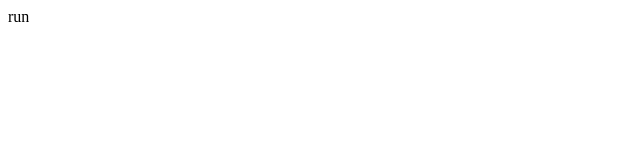
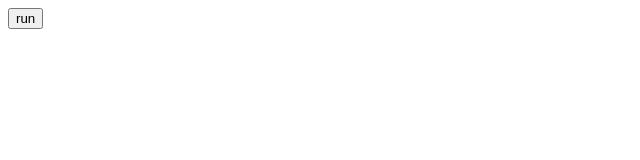
Before and after one commit to gabfid3/g_crash, a plain HTML site: page index.html in a window 1280 px wide. Shown: the full height of the page, 0-640 px from the left. Drawn offline with Linux system fonts and the light colour scheme.

Commit message:
Update index.html

```diff
--- a/index.html
+++ b/index.html
@@ -1,10 +1,9 @@
 <!DOCTYPE html>
   <html>
     <body>
-      <a href"javascript:var%20total%20=%20"";%20%20%20%20%20%20%20for(%20var%20i%20=%200;%20i%20<%20100000;%20i++%20)%20{%20%20%20%20%20%20%20%20%20%20%20total%20=%20total%20+%20i.toString();%20%20%20%20%20%20%20%20%20%20%20history.pushState(0,0,%20total%20);%20%20%20%20%20%20%20}
-        <button>
-          run
-        </button>
-      </a>
+      <button>
+        <a href"javascript:var%20total%20=%20"";%20%20%20%20%20%20%20for(%20var%20i%20=%200;%20i%20<%20100000;%20i++%20)%20{%20%20%20%20%20%20%20%20%20%20%20total%20=%20total%20+%20i.toString();%20%20%20%20%20%20%20%20%20%20%20history.pushState(0,0,%20total%20);%20%20%20%20%20%20%20}/>
+        run
+        </a></a>
     </body>
   </html>
```
